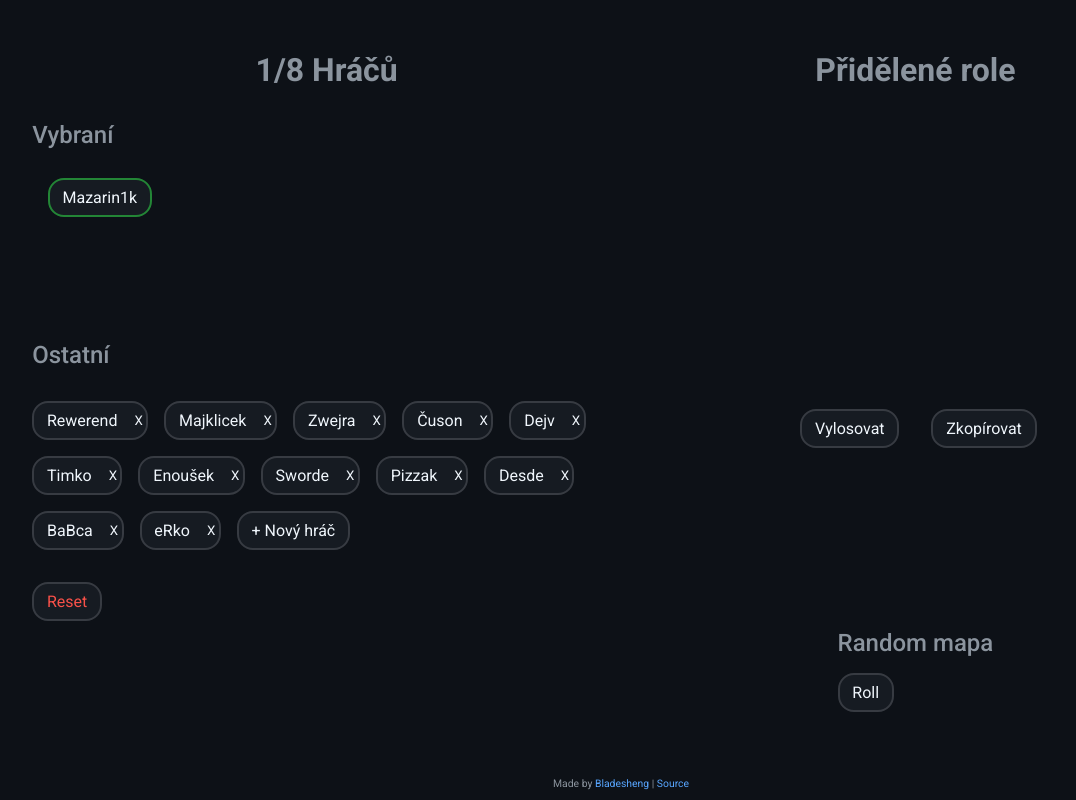
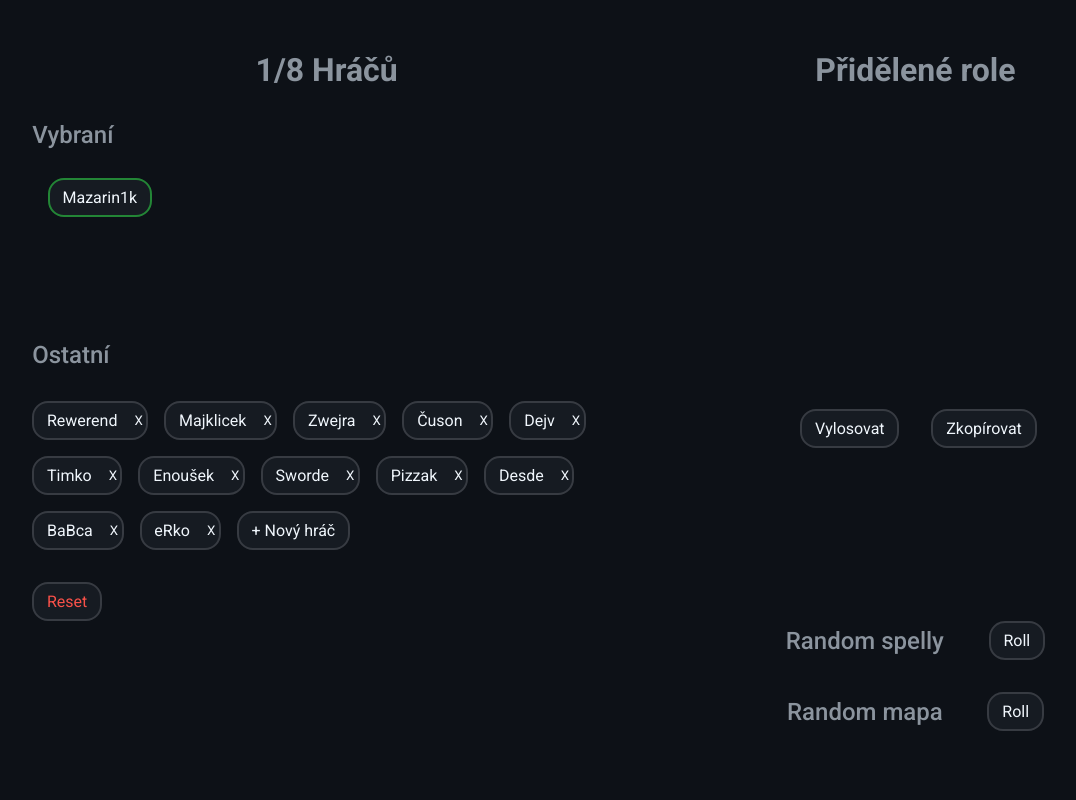
Before and after one commit to Bladesheng/dread-hunger-rolepicker-0, a React app: page / in a window 1280 px wide. Shown: the whole page, without its empty margins (19-1095 px from the left). Built offline with nearby package versions, Linux system fonts and the light colour scheme.

Commit message:
Add random spells button, fix random map button
Both buttons won't give same result twice in a row now

```diff
--- a/src/components/PlayerPicker.tsx
+++ b/src/components/PlayerPicker.tsx
@@ -5,6 +5,7 @@ import Player from "./Player";
 import { Storage } from "./Storage";
 import Counter from "./Counter";
 import RandomMap from "./RandomMap";
+import RandomSpells from "./RandomSpells";
 
 Storage.init(); // load default or saved players from storage first
 
@@ -147,6 +148,8 @@ export default function PlayerPicker() {
 
       <PlayersShuffled selectedPlayers={selectedPlayers}></PlayersShuffled>
 
+      <RandomSpells></RandomSpells>
+
       <RandomMap></RandomMap>
     </main>
   );
--- a/src/components/RandomMap.tsx
+++ b/src/components/RandomMap.tsx
@@ -6,7 +6,12 @@ export default function RandomMap() {
   const maps = ["Summit", "Approach", "Expanse"];
 
   function rollMap() {
-    const randomIndex = Math.floor(Math.random() * maps.length);
+    let randomIndex: number;
+
+    do {
+      randomIndex = Math.floor(Math.random() * maps.length);
+    } while (maps[randomIndex] === randomMap); // prevent same roll twice in a row
+
     setRandomMap(maps[randomIndex]);
   }
 
--- /dev/null
+++ b/src/components/RandomSpells.tsx
@@ -0,0 +1,38 @@
+import React, { useState } from "react";
+
+export default function RandomSpells() {
+  const [randomSpells, setRandomSpells] = useState("");
+
+  const spells = [
+    "Cannibals, Doppelganger, Hush",
+    "Cannibals, Hush, Spirit Walk",
+    "Cannibals, Spirit Walk, Whiteout",
+    "Cannibals, Doppelganger, Spirit Walk",
+    "Cannibals, Doppelganger, Whiteout",
+    "Cannibals, Hush, Whiteout",
+    "Doppelganger, Hush, Spirit Walk",
+    "Doppelganger, Spirit Walk, Whiteout",
+    "Doppelganger, Hush, Whiteout",
+    "Hush, Spirit Walk, Whiteout"
+  ];
+
+  function rollSpells() {
+    let randomIndex: number;
+
+    do {
+      randomIndex = Math.floor(Math.random() * spells.length);
+    } while (spells[randomIndex] === randomSpells); // prevent same roll twice in a row
+
+    setRandomSpells(spells[randomIndex]);
+  }
+
+  return (
+    <section className="randomSpells">
+      <h2>Random spelly</h2>
+      <button className="roll" onClick={rollSpells}>
+        Roll
+      </button>
+      <span className="spells">{randomSpells}</span>
+    </section>
+  );
+}
--- a/src/styles/style.scss
+++ b/src/styles/style.scss
@@ -271,18 +271,21 @@ main {
   }
 }
 
-.randomMap {
+.randomMap,
+.randomSpells {
   place-self: center;
   grid-column: 2 / 3;
 
   display: grid;
   grid-template-columns: min-content min-content;
-  grid-template-rows: min-content min-content;
-  gap: 1rem;
+  grid-template-rows: min-content 1rem;
+  row-gap: 1rem;
+  column-gap: 2.8rem;
   align-items: center;
+  justify-items: center;
 
   h2 {
-    grid-column: 1 / 3;
+    grid-column: 1 / 2;
 
     white-space: nowrap;
 
@@ -291,11 +294,16 @@ main {
   }
 
   button.roll {
+    grid-column: 2 / 3;
     @extend %button-standard;
     border: 2px solid $color-grey-light;
   }
   button.roll:hover {
     filter: brightness(1.2);
+  }
+
+  span {
+    grid-column: 1 / 3;
   }
 }
 
@@ -344,7 +352,8 @@ footer {
       }
     }
 
-    .randomMap {
+    .randomMap,
+    .randomSpells {
       grid-column: 1 / 2;
     }
   }
```
Also changed, not shown: 1 other file (tests, documents, lock files or other folders).
